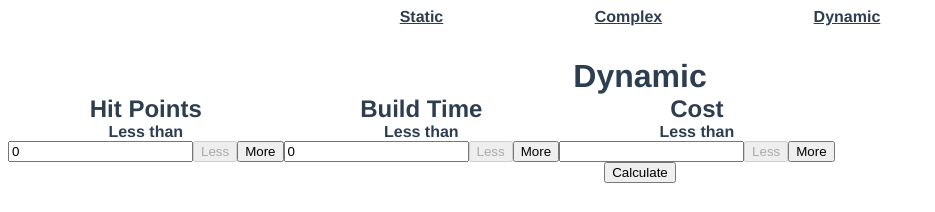
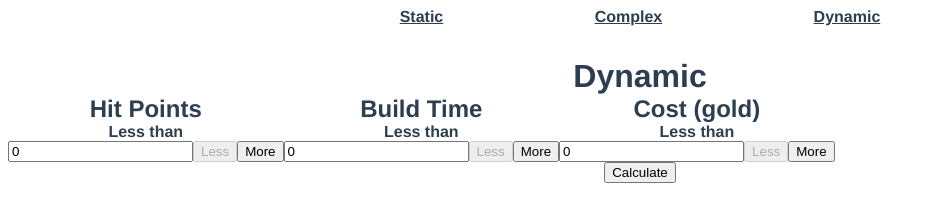
Before and after one commit to StiX1919/design-trio, a Vue app: page /Dynamic in a window 1280 px wide. Shown: the top 212 px of the page, without its empty margins (0-935 px from the left). Built offline with nearby package versions, Linux system fonts and the light colour scheme; no server answers.

Commit message:
getting units and sorting them. need to build cards for viewing. Need to look into cost by food as well

```diff
--- a/src/views/Dynamic.vue
+++ b/src/views/Dynamic.vue
@@ -6,26 +6,26 @@
         <div>
           <h2>Hit Points</h2>
           <h4>{{hpMore ? 'More' : 'Less'}} than</h4>
-          <input v-model="hpInput"/>
+          <input type='number' v-model="hpInput"/>
           <button :disabled="hpMore === false" @click="updateButton('hpMore')">Less</button>
           <button :disabled="hpMore === true" @click="updateButton('hpMore')" >More</button>
         </div>
         <div>
           <h2>Build Time</h2>
           <h4>{{btMore ? 'More' : 'Less'}} than</h4>
-          <input v-model="btInput"/>
+          <input type='number' v-model="btInput"/>
           <button :disabled="btMore === false" @click="updateButton('btMore')">Less</button>
           <button :disabled="btMore === true" @click="updateButton('btMore')">More</button>
         </div>
         <div>
-          <h2>Cost</h2>
+          <h2>Cost (gold)</h2>
           <h4>{{cstMore ? 'More' : 'Less'}} than</h4>
-          <input v-modal='cstInput'/>
+          <input type='number' v-model="cstInput"/>
           <button :disabled="cstMore === false" @click="updateButton('cstMore')">Less</button>
           <button :disabled="cstMore === true" @click="updateButton('cstMore')">More</button>
         </div>
       </div>
-      <button>Calculate</button>
+      <button @click='sortAllUnits'>Calculate</button>
 
       <div></div>
     </div>
@@ -46,12 +46,37 @@ export default {
       cstInput: 0,
       cstMore: false,
 
-      units: []
+      units: [],
+      sortedUnits: []
     }
   },
   methods: {
     updateButton: function(name){
       this[name] = !this[name]
+    },
+    sortAllUnits: function(){
+      console.log(this.hpInput, -this.hpInput)
+      this.sortedUnits = this.units.filter((unit, index) => {
+        console.log(unit.hit_points > this.hpInput)
+        //hp Filter
+        if(this.hpMore === true){
+          return unit.hit_points > this.hpInput
+        } else return unit.hit_points < this.hpInput
+      }).filter((unit, index) => {
+        //build filter
+        console.log(unit.build_time > this.btInput)
+        if(this.btMore === true){
+          return unit.build_time > this.btInput
+        } else return unit.build_time < this.btInput
+      }).filter((unit, index) => {
+        //cost filter
+        console.log(unit.cost.Gold)
+        if(this.cstMore === true){
+          return unit.cost.Gold > this.cstInput
+        } else return unit.cost.Gold < this.cstInput
+      })
+
+      console.log(this.sortedUnits)
     },
 
     getUnits: function(){
@@ -59,7 +84,8 @@ export default {
         console.log(response.data.units, 'inside')
         this.units = response.data.units
       }).catch(err => console.log(err, 'broke'))
-    }
+    },
+
   },
   mounted() {
     this.getUnits()
```
